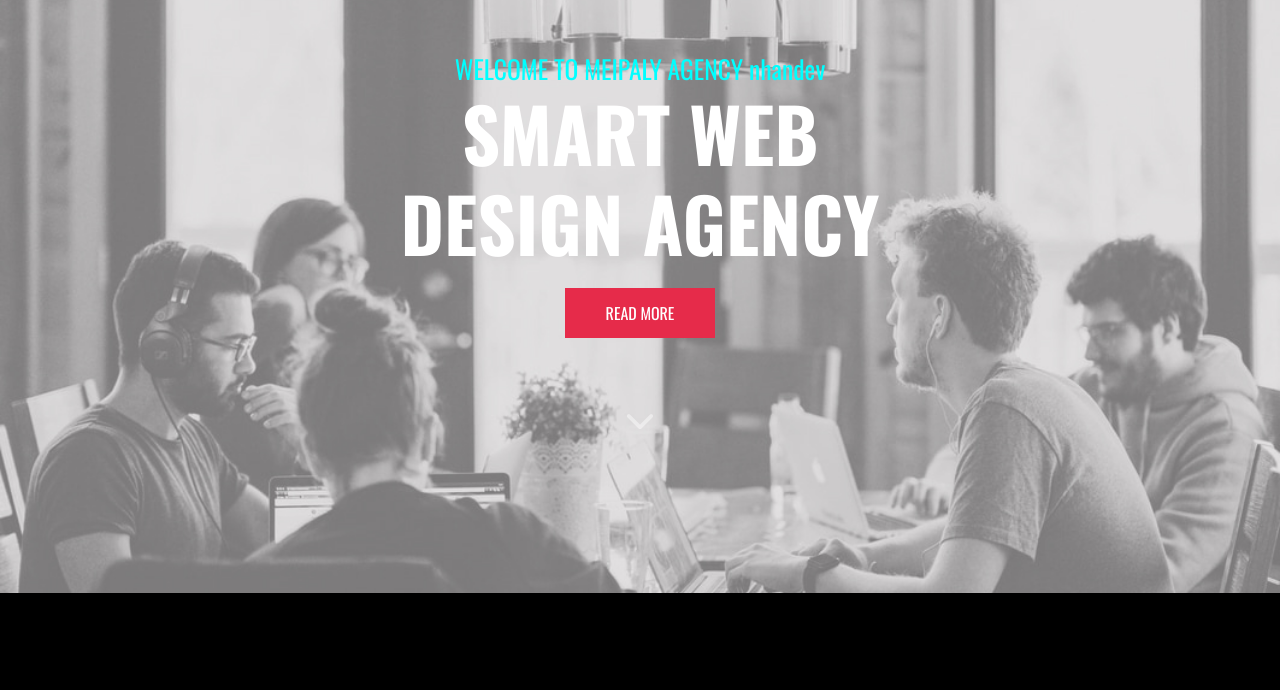
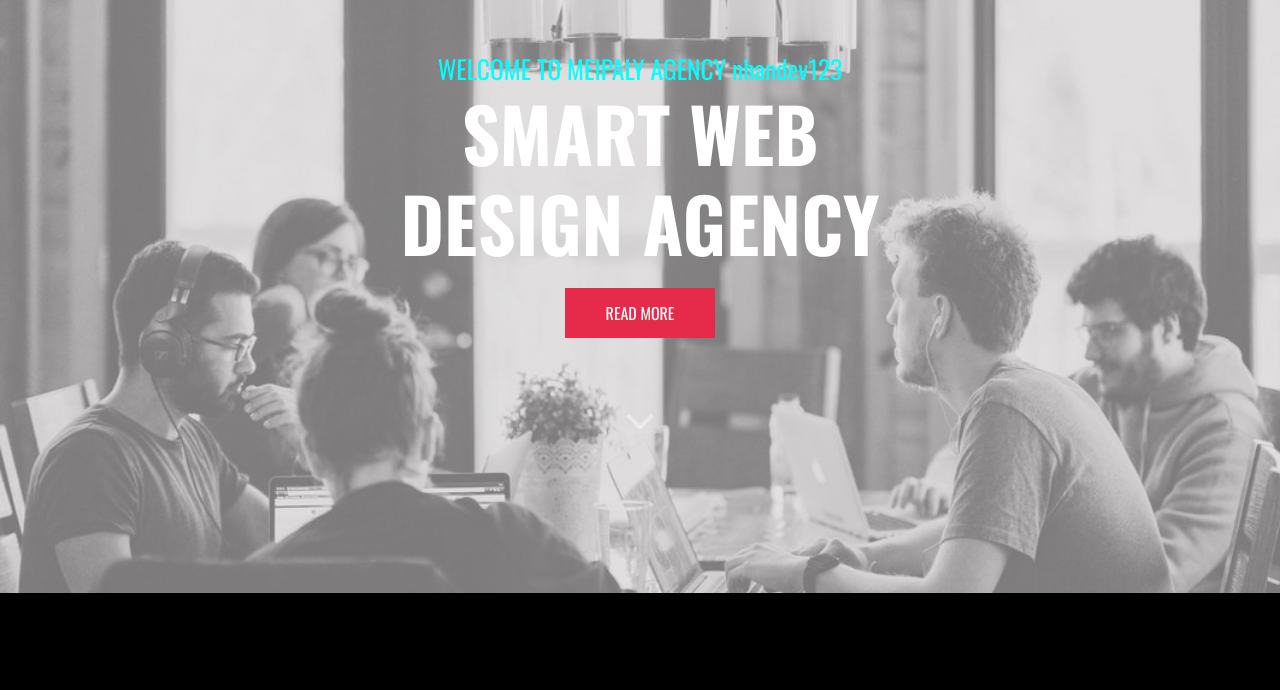
Before and after one commit to ducnhantapdev/BC82_demoGit, a website: page index.html in a window 1280 px wide. Shown: the part 103-793 px from the top of the page. Drawn offline with nearby package versions, Linux system fonts and the light colour scheme; some packages are replaced by stand-ins of ours; a script that the page names is missing.

Commit message:
new update

```diff
--- a/index.html
+++ b/index.html
@@ -62,7 +62,7 @@
         <section id="wrapper__welcome">
             <div class="wrapper__welcome">
                 <div class="welcome__content">
-                    <h1 style="color:aqua">WELCOME TO MEIPALY AGENCY nhandev</h1>
+                    <h1 style="color:aqua">WELCOME TO MEIPALY AGENCY nhandev123</h1>
                     <p class="p__first">SMART WEB </p>
                     <P class="p__second">DESIGN AGENCY</P>
                     <p class="p__third">READ MORE</p>
```
